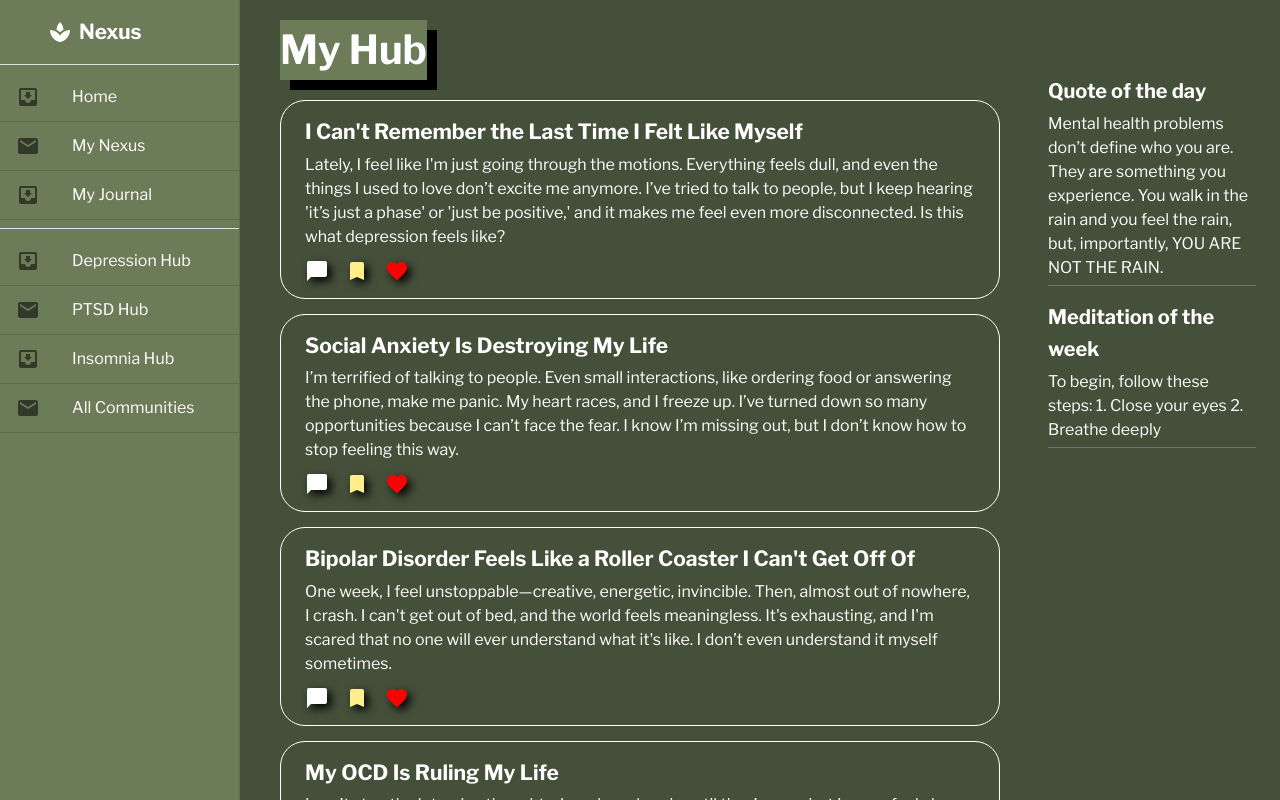
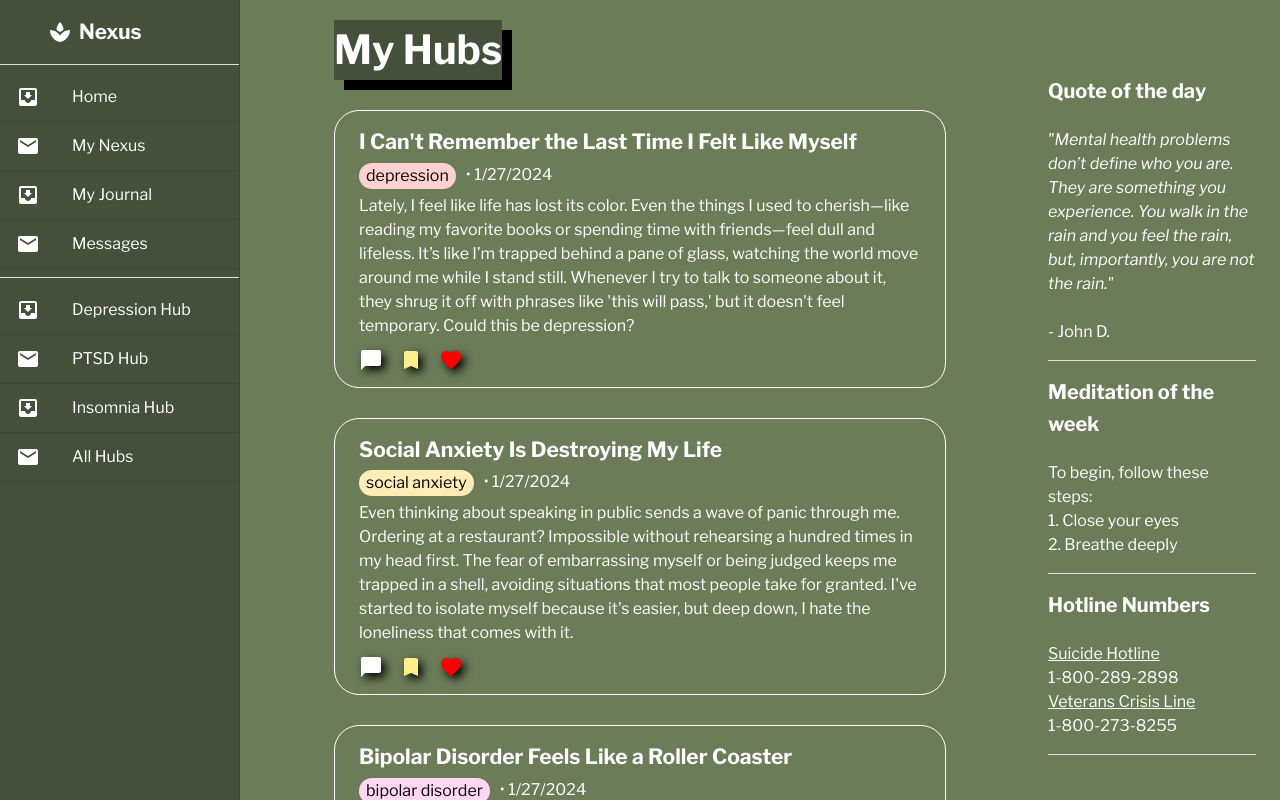
Before and after one commit to aranzar0driguez/nexus, a React (Create React App) app in the folder client/app-web/: page /home in a window 1280 px wide. Built offline with nearby package versions, Linux system fonts and the light colour scheme.

Commit message:
improved home page UI

```diff
--- a/client/app-web/src/components/Drawer/Drawer.js
+++ b/client/app-web/src/components/Drawer/Drawer.js
@@ -60,10 +60,10 @@ function ResponsiveDrawer(props) {
 
       <Divider sx={{backgroundColor: 'white'}}/>
       <List >
-        {['Home', 'My Nexus', 'My Journal'].map((text, index) => (
+        {['Home', 'My Nexus', 'My Journal', 'Messages'].map((text, index) => (
           <ListItem divider="true" key={text} disablePadding>
             <ListItemButton>
-              <ListItemIcon>
+              <ListItemIcon sx={{color: 'white'}}>
                 {index % 2 === 0 ? <InboxIcon /> : <MailIcon />}
               </ListItemIcon>
               <ListItemText primary={text} />
@@ -73,10 +73,10 @@ function ResponsiveDrawer(props) {
       </List>
       <Divider sx={{backgroundColor: 'white'}}/>
       <List>
-        {['Depression Hub', 'PTSD Hub', 'Insomnia Hub', 'All Communities'].map((text, index) => (
+        {['Depression Hub', 'PTSD Hub', 'Insomnia Hub', 'All Hubs'].map((text, index) => (
           <ListItem divider="true" key={text} disablePadding>
             <ListItemButton>
-              <ListItemIcon>
+              <ListItemIcon sx={{color: 'white'}}>
                 {index % 2 === 0 ? <InboxIcon /> : <MailIcon />}
               </ListItemIcon>
               <ListItemText primary={text} />
@@ -131,7 +131,7 @@ function ResponsiveDrawer(props) {
           }}
           sx={{
             display: { xs: 'none', sm: 'none', md: 'block' },
-            '& .MuiDrawer-paper': { boxSizing: 'border-box', width: drawerWidth, backgroundColor: nexusTheme.palette.primary.main,
+            '& .MuiDrawer-paper': { boxSizing: 'border-box', width: drawerWidth, backgroundColor: nexusTheme.palette.background.default,
             },
           }}
         >
@@ -141,7 +141,7 @@ function ResponsiveDrawer(props) {
           variant="permanent"
           sx={{
             display: { xs: 'none',sm: 'none', md: 'block' },
-            '& .MuiDrawer-paper': { boxSizing: 'border-box', width: drawerWidth, backgroundColor: nexusTheme.palette.primary.main },
+            '& .MuiDrawer-paper': { boxSizing: 'border-box', width: drawerWidth, backgroundColor: nexusTheme.palette.background.default },
 
           }}
           open
--- a/client/app-web/src/components/HubForumBody/HubFormBodyComponents.js
+++ b/client/app-web/src/components/HubForumBody/HubFormBodyComponents.js
@@ -1,10 +1,29 @@
-import { Typography, Container, Stack } from '@mui/material';
+import { Typography, Container, Stack, Button } from '@mui/material';
 import ChatBubbleIcon from '@mui/icons-material/ChatBubble';
 import BookmarkIcon from '@mui/icons-material/Bookmark';
 import FavoriteIcon from '@mui/icons-material/Favorite';
 import * as React from 'react';
 import Divider from '@mui/material/Divider';
 
+
+export const PostTag = (props) => {
+  return (
+    <>
+      <div
+        style={{
+          backgroundColor: props.color,
+          color: 'black',
+          width: 'fit-content',
+          height: 'fit-content',
+          padding: "1px 7px",
+          borderRadius: "20px",
+          marginBottom: "5px"
+        }}>
+        <Typography sx={{margin: '0px 0px'}}>{props.tag}</Typography>
+          </div>
+    </>
+  )
+}
 
 //  This component displays a singular post
 export const PostItem = (props) => {
@@ -13,26 +32,39 @@ export const PostItem = (props) => {
             <Container
                 sx={{
                 height: 'auto',
-                width: '100%',
-                border: '.5px solid white',
+                width: '85%',
+                border: '1px solid white',
                 borderRadius: '25px',
                 paddingTop: '15px',
                 paddingBottom: '15px',
-                margin: '15px auto'
+                margin: '30px auto'
                 }}
             >
                 {/*Title*/}
                 <Typography fontSize={'21px'} sx={{paddingBottom: '5px'}}><b>{props.post.title}</b></Typography>
 
+
+                {/*Tag + date*/}
+                <div  style={{
+                  display: 'flex',
+                  gap: '10px'
+                  }}>
+                  <PostTag tag={props.post.tag} color={props.post.color}></PostTag>
+                  <Typography>•  1/27/2024 </Typography>
+                </div>
+
                 {/*Body*/}
                 <Typography fontSize={'16px'}>{props.post.description}</Typography>
 
+                {/**Buttons */}
                 <Stack spacing={2} direction={'row'} sx={{textAlign: 'left', paddingTop: '10px'}}>
                     <ChatBubbleIcon sx={{filter: "drop-shadow(4px 4px 5px rgba(0, 0, 0, 1.1))"}}/>
+
                     <BookmarkIcon sx={{ color: '#FFEE8C', filter: "drop-shadow(4px 4px 5px rgba(0, 0, 0, 1.1))"}}/>
+
                     <FavoriteIcon sx={{ color: 'red', filter: "drop-shadow(4px 4px 5px rgba(0, 0, 0, 1.1))" }}/>
                 </Stack>
-                {/**Row of buttons */}
+
             </Container>
         </>
     );
@@ -43,8 +75,8 @@ export const RightColumnElement = (props) => {
   return (
     <div>
       <Typography variant='h6' paddingBottom={'5px'} fontWeight={'bold'}>{props.header}</Typography>
-      <Typography fontSize='1rem'>{props.text}</Typography>
-      <Divider color="grey" height='1px' width='100%' sx={{marginTop: '5px', marginBottom: '15px'}}></Divider>
+      <p fontSize='1rem'>{props.text}</p>
+      <Divider color="white" height='1px' width='100%' sx={{marginTop: '5px', marginBottom: '15px'}}></Divider>
     </div>
   )
 }
--- a/client/app-web/src/components/HubForumBody/HubForumBody.js
+++ b/client/app-web/src/components/HubForumBody/HubForumBody.js
@@ -19,7 +19,7 @@ const HubFormBody = () => {
     })
 
     return (
-        <main >
+        <main style={{backgroundColor: nexusTheme.palette.primary.main}}>
             <Grid direction="row" container
                 sx={{
                     width: '100vw',
@@ -34,16 +34,18 @@ const HubFormBody = () => {
                 {/**This item holds the posts on the middle side */}
                 <Grid item sx={{width: {xs: '100%', sm: '100%%', md: '60%'}, justifyContent: {xs: 'center', sm: 'center', md: 'center', lg: 'flex-start'}, display: 'flex', overflowY: 'auto'}}>
                     <Container sx={{height: '100vh'}}>
+                        <div style={{width: '85%', margin: '0px auto'}}>
                             <Typography fontSize={'40px'}
                                 sx={{
                                     width: 'fit-content',
                                     height: 'fit-content',
                                     display: 'block',
-                                backgroundColor: nexusTheme.palette.primary.main,
+                                    backgroundColor: nexusTheme.palette.background.default,
                                     boxShadow: "10px 10px black",
                                     margin: {xs: 'auto', sm: 'auto', md: '20px 0px'}
-                            }}><b>My Hub</b>
+                                }}><b>My Hubs</b>
                             </Typography>
+                        </div>
 
                         {/** Lists all of the elements from the JSON file */}
                         {postElements}
@@ -56,9 +58,34 @@ const HubFormBody = () => {
                     <Container sx={{height: '100vh', paddingTop: '75px'}}>
                         <Typography fontSize="30px" fontWeight={'bold'}></Typography>
 
-                        <RightColumnElement header={"Quote of the day"} text="Mental health problems don’t define who you are. They are something you experience. You walk in the rain and you feel the rain, but, importantly, YOU ARE NOT THE RAIN."></RightColumnElement>
 
-                        <RightColumnElement header={"Meditation of the week"} text={`To begin, follow these steps:\n1. Close your eyes\n2. Breathe deeply`}></RightColumnElement>
+                        <RightColumnElement header={"Quote of the day"} text={ <>
+                            <i>"Mental health problems don’t define who you are. They are something you experience.
+                            You walk in the rain and you feel the rain, but, importantly, you are not the rain."</i>
+                            <br />
+                            <br />
+                            - John D.
+                        </>}></RightColumnElement>
+
+                        <RightColumnElement header={"Meditation of the week"} text={ <>
+                            To begin, follow these steps:
+                            <br />
+                            1. Close your eyes
+                            <br />
+                            2. Breathe deeply
+                        </>}></RightColumnElement>
+
+                        <RightColumnElement header={"Hotline Numbers"} text={<>
+                            <u>Suicide Hotline</u>
+                            <br />
+                            1-800-289-2898
+                            <br />
+
+                            <u>Veterans Crisis Line</u>
+                            <br />
+                            1-800-273-8255
+
+                            </>}></RightColumnElement>
 
                     </Container>
                 </Grid>
--- a/client/app-web/src/data/posts.js
+++ b/client/app-web/src/data/posts.js
@@ -2,52 +2,74 @@ const Posts = [
     {
       id: 1,
       title: "I Can't Remember the Last Time I Felt Like Myself",
-      description: "Lately, I feel like I'm just going through the motions. Everything feels dull, and even the things I used to love don’t excite me anymore. I’ve tried to talk to people, but I keep hearing 'it’s just a phase' or 'just be positive,' and it makes me feel even more disconnected. Is this what depression feels like?"
+      description: "Lately, I feel like life has lost its color. Even the things I used to cherish—like reading my favorite books or spending time with friends—feel dull and lifeless. It’s like I’m trapped behind a pane of glass, watching the world move around me while I stand still. Whenever I try to talk to someone about it, they shrug it off with phrases like 'this will pass,' but it doesn't feel temporary. Could this be depression?",
+      color: "#FFD1D1",
+      tag: "depression"
     },
     {
       id: 2,
       title: "Social Anxiety Is Destroying My Life",
-      description: "I’m terrified of talking to people. Even small interactions, like ordering food or answering the phone, make me panic. My heart races, and I freeze up. I’ve turned down so many opportunities because I can’t face the fear. I know I’m missing out, but I don’t know how to stop feeling this way."
+      description: "Even thinking about speaking in public sends a wave of panic through me. Ordering at a restaurant? Impossible without rehearsing a hundred times in my head first. The fear of embarrassing myself or being judged keeps me trapped in a shell, avoiding situations that most people take for granted. I've started to isolate myself because it's easier, but deep down, I hate the loneliness that comes with it.",
+      color: "#FFECB6",
+      tag: "social anxiety"
     },
     {
       id: 3,
-      title: "Bipolar Disorder Feels Like a Roller Coaster I Can't Get Off Of",
-      description: "One week, I feel unstoppable—creative, energetic, invincible. Then, almost out of nowhere, I crash. I can't get out of bed, and the world feels meaningless. It's exhausting, and I'm scared that no one will ever understand what it's like. I don’t even understand it myself sometimes."
+      title: "Bipolar Disorder Feels Like a Roller Coaster",
+      description: "Some weeks, I feel like I’m flying. Ideas flood my mind, and it feels like there’s nothing I can’t do. I barely need sleep because I’m so energized. Then, suddenly, everything comes crashing down. It’s like being trapped underwater; I can’t move, can’t think, and can’t escape. The cycles feel endless, leaving me drained and uncertain. I wish I could understand why I can’t find balance in my emotions.",
+      color: "#FFD7F2",
+      tag: "bipolar disorder"
     },
     {
       id: 4,
       title: "My OCD Is Ruling My Life",
-      description: "I can’t stop the intrusive thoughts. I wash my hands until they’re raw, but I never feel clean enough. I check the locks five times, but the anxiety doesn’t go away. My friends joke about being 'a little OCD,' but for me, it’s like I’m trapped in my own mind."
+      description: "The endless loop of checking, washing, and doubting has taken over my days. No matter how many times I turn off the stove or lock the door, I still feel that nagging uncertainty that maybe I missed something. I wash my hands until they’re raw and still don’t feel clean. People joke about being ‘a little OCD,’ but this isn’t something to laugh about. It's exhausting and isolating, and I wish I could break free from this invisible prison.",
+      color: "#CCFFDE",
+      tag: "OCD"
     },
     {
       id: 5,
       title: "PTSD Keeps Haunting Me",
-      description: "I can’t sleep without nightmares of what happened. Certain sounds or smells make me feel like I’m back in that moment, and it’s overwhelming. I try to avoid triggers, but it feels like they’re everywhere. How do you start living again when you’re stuck in the past?"
+      description: "The memories hit me when I least expect them. A sound, a smell, or even a passing glance at something familiar can send me spiraling back to the worst moment of my life. It's like I'm reliving it all over again, frozen and unable to move. I don’t sleep well anymore because the nightmares make it unbearable. I’ve tried to avoid my triggers, but they’re everywhere, lurking around every corner. How do I escape something that lives in my head?",
+      color: "#B3E6FF",
+      tag: "PTSD"
     },
     {
       id: 6,
       title: "I've Been Fighting Eating Disorders Alone",
-      description: "Every meal feels like a battle. Some days, I eat too much and hate myself for it. Other days, I don’t eat at all. People compliment me for losing weight, but they don’t see the self-destruction behind it. I wish I could stop obsessing over food and my body."
+      description: "Food feels like my enemy. Some days, I find myself avoiding it entirely, consumed by guilt if I even think about eating something indulgent. Other days, I eat too much and feel like I’ve lost control, drowning in shame afterward. I’ve been complimented for losing weight, but they don’t know the unhealthy and destructive behaviors I’ve fallen into. I just want to have a normal relationship with food and stop this never-ending cycle of self-destruction.",
+      color: "#FFE6B3",
+      tag: "eating disorder"
     },
     {
       id: 7,
-      title: "Panic Attacks Are Ruining Everything",
-      description: "I had a panic attack in the middle of a meeting today, and I wanted to run out of the room. My chest got tight, I couldn’t breathe, and I thought I was dying. It’s happening more often now, and I’m terrified I’ll lose my job because of it."
+      title: "Panic Attacks Are Taking Over My Life",
+      description: "I was in the middle of a meeting today when it happened again. My chest got so tight I could hardly breathe. My heart felt like it might explode, and I was sure I was dying. This isn’t the first time. These attacks seem to be happening more often now, and I’m terrified they’ll start to affect my job. How can I explain this to others when I hardly understand it myself?",
+      color: "#FFDEB6",
+      tag: "panic disorder"
     },
     {
       id: 8,
       title: "Struggling With Schizophrenia in Silence",
-      description: "Sometimes, I hear voices that aren’t there. They tell me things I know aren’t real, but it’s so hard to ignore them. I feel like no one believes me when I try to explain, and I’m scared of being judged or labeled as 'crazy.'"
+      description: "The voices aren’t constant, but when they come, they’re loud and relentless. They tell me things that aren’t true, and even though I know they’re not real, it’s hard to fight the fear they bring. Sometimes, I see things that no one else can, and I can’t trust my own mind. I’ve stopped trying to explain to others because I’m scared of being labeled as 'crazy.' The isolation is unbearable, but I don’t know where to turn.",
+      color: "#D8CCFF",
+      tag: "schizophrenia"
     },
     {
       id: 9,
-      title: "Loneliness Feels Like a Void I Can’t Fill",
-      description: "I have friends, but it still feels like I’m completely alone. I don’t want to burden anyone with how I’m feeling, so I keep it all inside. It’s like I’m screaming in a crowded room, and no one can hear me."
+      title: "Loneliness Feels Like a Void",
+      description: "I have friends who care about me, but even when I’m with them, this emptiness doesn’t go away. It’s like there’s a part of me that’s unreachable. I want to open up, but I’m so afraid of being seen as weak or overdramatic. It’s easier to keep everything inside, but that only makes the void feel deeper.",
+      color: "#E8D9FF",
+      tag: "loneliness"
     },
     {
       id: 10,
-      title: "ADHD Makes Me Feel Like I'm Failing at Life",
-      description: "I want to be productive, but I can’t focus for more than a few minutes. I start projects and never finish them. People call me lazy or tell me to just 'try harder,' but they don’t understand how frustrating it is. I feel like I’ll never live up to my potential."
+      title: "ADHD Makes Me Feel Like I’m Falling Behind",
+      description: "Focus is like a butterfly that slips through my hands the moment I try to catch it. I start tasks with enthusiasm, but distractions creep in, and suddenly hours are gone, leaving me with nothing to show for it. People see my missed deadlines and call me lazy, but they don’t understand how much effort I’m already putting in. I wish I could channel my ideas into productivity instead of feeling like I'm always running in circles.",
+      color: "#B3FFD8",
+      tag: "ADHD"
     }
   ]
+
+
 export default Posts;
```
Lines whose indentation alone changed are shown as unchanged.
